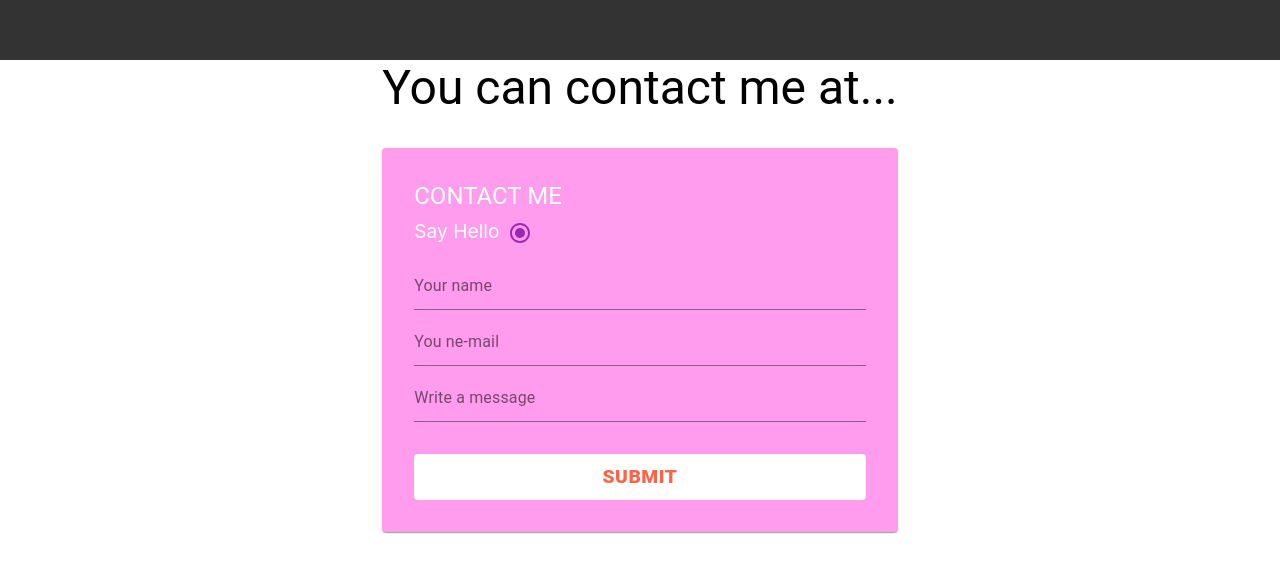
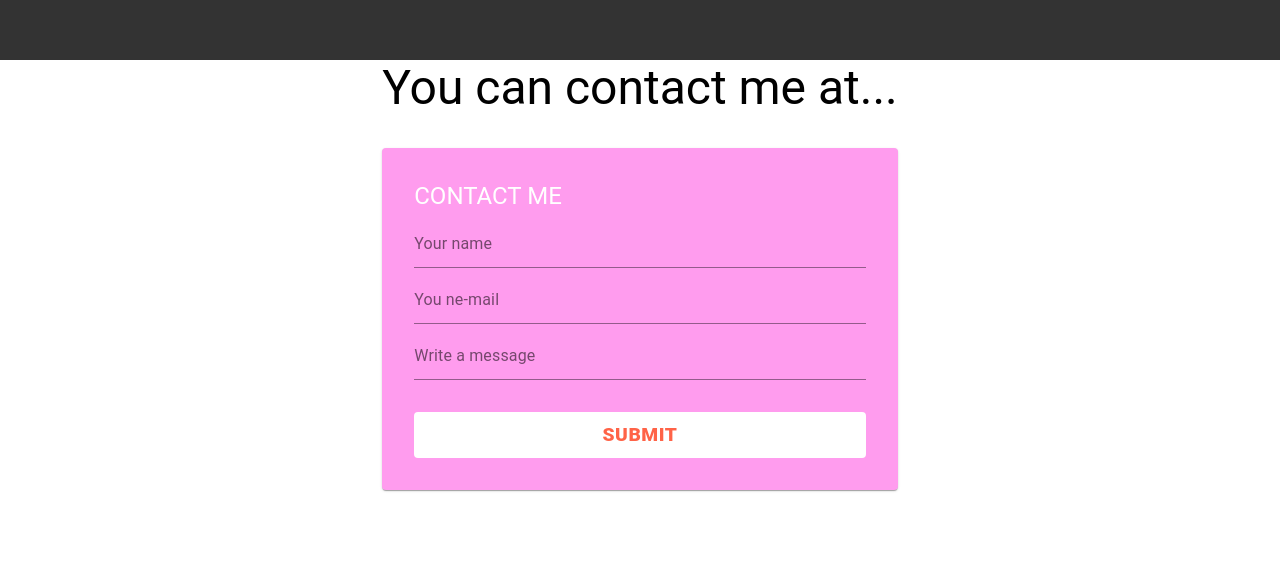
Before and after one commit to Emilsediaz/porfolio-website, a React (Create React App) app: page / in a window 1280 px wide. Shown: the part 2476-3048 px from the top of the page. Built offline with nearby package versions, Linux system fonts and the light colour scheme.

Commit message:
Realizando correcciones

```diff
--- a/package.json
+++ b/package.json
@@ -1,4 +1,5 @@
 {
+  "homepage": "https://EmilseDiaz.github.io/porfolio-website",
   "name": "porfoliowebsite",
   "version": "0.1.0",
   "private": true,
@@ -18,6 +19,8 @@
   },
   "scripts": {
     "start": "react-scripts start",
+    "predeploy":"npm run build",
+    "deploy":"gh-pages -d build",
     "build": "react-scripts build",
     "test": "react-scripts test",
     "eject": "react-scripts eject"
--- a/src/components/About.js
+++ b/src/components/About.js
@@ -22,7 +22,7 @@ const About = ({title, id, dark}) => {
           typeSpeed={100}
         />
         <TypeWriterEffect
-          text="Desarrollador web full strack"
+          text="Desarrollador web full stack"
           textStyle={{ fontSize: "1.2rem", fontWeight:"500px" }}
           startDelay={2500}
           cursorColor="black"
--- a/src/components/Contact.js
+++ b/src/components/Contact.js
@@ -1,13 +1,9 @@
-import { makeStyles, Typography, Paper, Radio, TextField, Button} from "@material-ui/core";
+import { makeStyles, Typography, Paper, TextField, Button} from "@material-ui/core";
 //import React from 'react';
-import React, { useState } from 'react'
+//import React, { useState } from 'react'
 
 const Contact = ({title, id, dark}) => {
     const classes = useStyles();
-    const [value] = useState("Say Hi");
-
-    const handleChange = (e) => { }
-
   return (
     <div className={`${classes.section} ${dark && classes.sectiondark}`}>
        <div className={ classes.sectioncontent} id={id}>
@@ -15,22 +11,14 @@ const Contact = ({title, id, dark}) => {
         <Paper className={classes.root}>
         <div className={classes.titleandchoices}>
         <Typography variant="h5">CONTACT ME</Typography>
-        <div className={classes.choices}>
-          <span>Say Hello</span>
-          <Radio
-          value="Say Hi"
-          checked={value ==="Say Hi"}
-          color="primary"
-          onChange={handleChange}
-          />
-        </div>
+
         </div>
         <form className={ classes.form } noValidate autoComplete="off">
           <TextField label="Your name"/>
           <TextField label="You ne-mail"/>
           <TextField label="Write a message"/>
         </form>
-        <Button variant="contanied">Submit</Button>
+        <Button variantgit ="contanied">Submit</Button>
         </Paper>
       </div>
     </div>
@@ -67,8 +55,8 @@ const useStyles = makeStyles((theme) => ({
         fontSize: "1.2rem",
         marginTop: theme.spacing(4)
       },
-      "& button:hover": {
-        backgroundColor: theme.palette.primary.main,
+     "& button:hover": {
+       backgroundColor: theme.palette.primary.main,
         color: "#fff",
       }
     },
```
